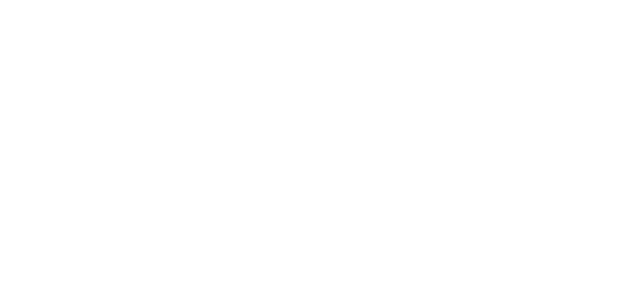
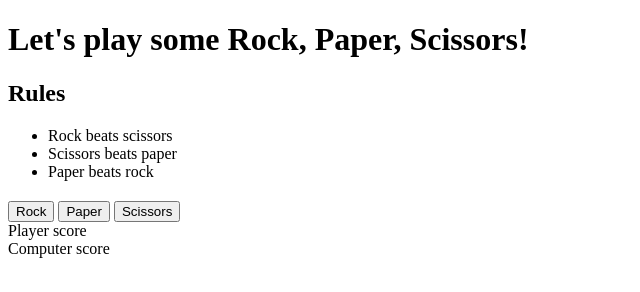
Before and after one commit to ani2796/rock-paper-scissors, a plain HTML site: page index.html in a window 1280 px wide. Shown: the whole page, without its empty margins (0-640 px from the left). Drawn offline with Linux system fonts and the light colour scheme.

Commit message:
Add basic UI structure for game

```diff
--- a/index.html
+++ b/index.html
@@ -2,8 +2,29 @@
 <html>
     <head>
         <meta charset="utf-8">
+        <script src="script.js" defer></script>
     </head>
     <body>
-        <script src="script.js"></script>
+        <h1 class="heading">Let's play some Rock, Paper, Scissors!</h1>
+        <h2 class="rules-heading">Rules</h2>
+        <div class="rules-list">
+            <ul>
+                <li>Rock beats scissors</li>
+                <li>Scissors beats paper</li>
+                <li>Paper beats rock</li>
+            </ul>
+        </div>
+        <h2 class="round"></h2>
+        <div class="buttons">
+            <button class="button">Rock</button>
+            <button class="button">Paper</button>
+            <button class="button">Scissors</button>
+        </div>
+        <div class="score">
+            <div class="player-score-heading">Player score</div>
+            <div class="player-score"></div>
+            <div class="computer-score-heading">Computer score</div>
+            <div class="computer-score"></div>
+        </div>
     </body>
 </html>
--- a/script.js
+++ b/script.js
@@ -30,7 +30,7 @@ function round(playerSelection, computerSelection) {
 }
 
 function game() {
-    let playerSelection = prompt("Please enter your choice", "");
+    //let playerSelection = prompt("Please enter your choice", "");
     let computerSelection = computerPlay();
 
     playerSelection = playerSelection.toLowerCase();
```
